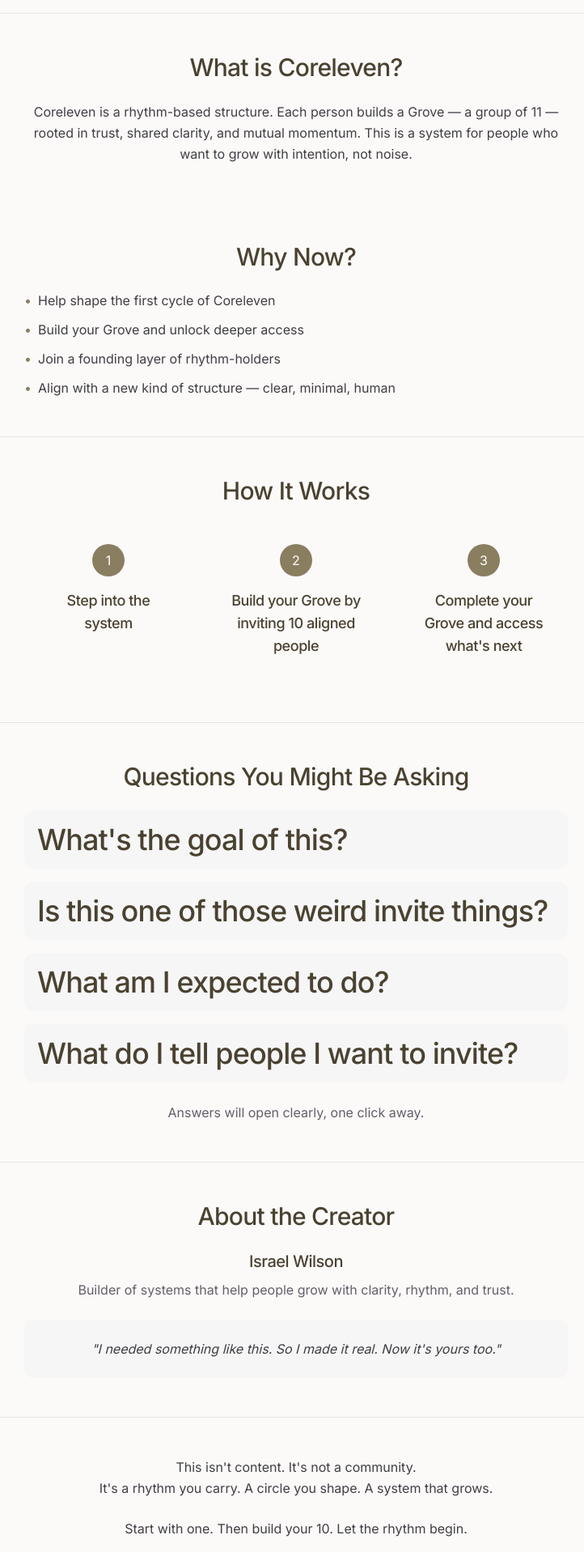
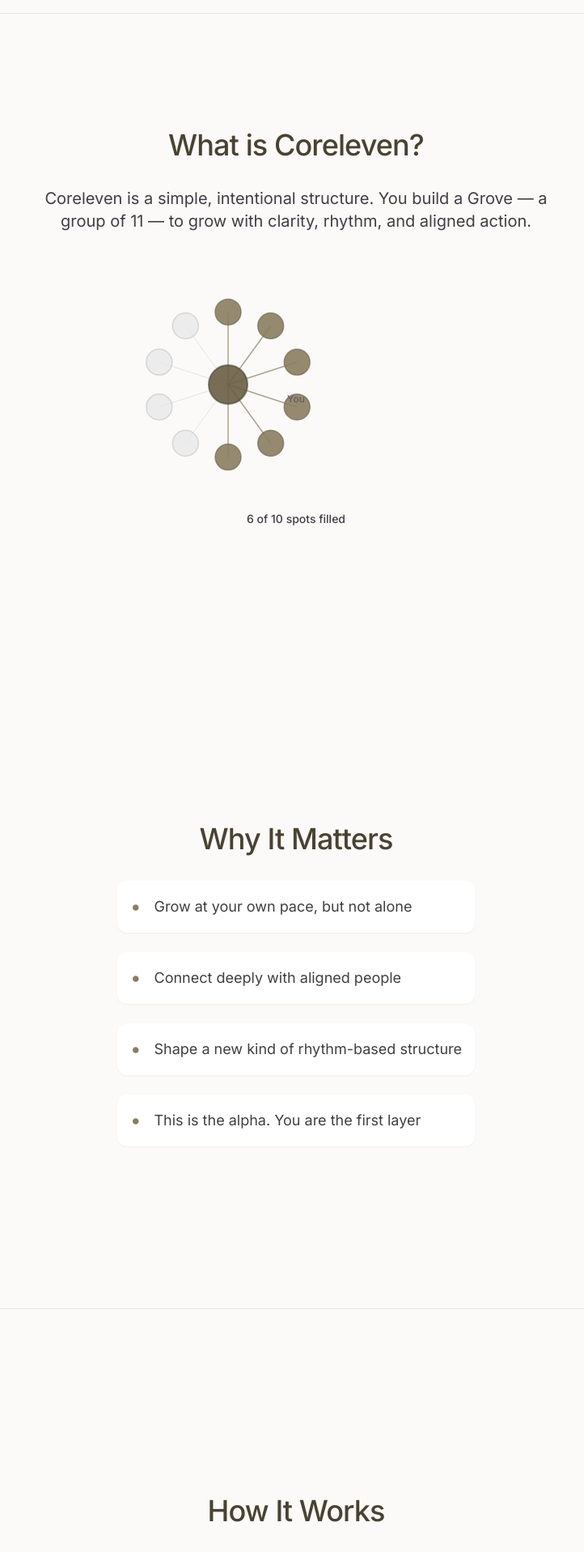
Before and after one commit to ICGNU3/coreleven-v2, a React (Vite) app: page / in a window 1280 px wide. Shown: the part 880-2797 px from the top of the page at 81% size, without its empty margins (274-996 px from the left). Built offline with nearby package versions, Linux system fonts and the light colour scheme.

Commit message:
Implement scroll-based landing page
Create a scroll-driven experience with sections for Coreleven introduction, invitation, and final CTA. Include visual elements and rhythm-based animations.

```diff
--- a/src/pages/Index.tsx
+++ b/src/pages/Index.tsx
@@ -1,173 +1,249 @@
 
-import React from 'react';
+import React, { useEffect, useRef } from 'react';
 import { Link } from 'react-router-dom';
 import { CircleVisual } from '@/components/CircleVisual';
 import { PrimaryButton } from '@/components/PrimaryButton';
 import { NavBar } from '@/components/NavBar';
 import { Footer } from '@/components/Footer';
+import {
+  Accordion,
+  AccordionContent,
+  AccordionItem,
+  AccordionTrigger,
+} from "@/components/ui/accordion";
 
 const Index = () => {
+  const section2Ref = useRef<HTMLElement>(null);
+
+  const scrollToNextSection = () => {
+    section2Ref.current?.scrollIntoView({ behavior: 'smooth' });
+  };
+
   return (
     <div className="min-h-screen flex flex-col">
       <div className="container max-w-5xl mx-auto px-4">
         <NavBar />
 
         <main className="flex-grow">
-          {/* Hero Section */}
-          <section className="py-16 md:py-24 text-center">
-            <h1 className="text-4xl md:text-5xl lg:text-6xl font-medium mb-4 text-earth-800">
+          {/* SECTION 1: Hero Section */}
+          <section className="min-h-screen flex flex-col justify-center items-center py-16 md:py-24">
+            <h1 className="text-4xl md:text-5xl lg:text-6xl font-medium mb-4 text-earth-800 text-center">
               Trust and Believe. Eleven is Enough.
             </h1>
-            <p className="text-xl md:text-2xl mb-10 text-stone-600 max-w-2xl mx-auto">
-              A living system for personal growth built in circles of 11. Start yours today.
+            <p className="text-xl md:text-2xl mb-10 text-stone-600 max-w-2xl mx-auto text-center">
+              A rhythm-based system for personal growth. Start your Grove now.
             </p>
 
             <div className="flex justify-center mb-16">
-              <PrimaryButton size="lg" asChild>
-                <Link to="/start">Begin Building Your Grove</Link>
+              <PrimaryButton size="lg" onClick={scrollToNextSection}>
+                Begin Building My Grove
               </PrimaryButton>
             </div>
 
-            <div className="max-w-md mx-auto">
+            <div className="max-w-md mx-auto animate-pulse">
               <CircleVisual filledCount={4} className="mb-6" />
+            </div>
+            <div className="absolute bottom-10 left-1/2 transform -translate-x-1/2 animate-bounce">
+              <svg width="24" height="24" viewBox="0 0 24 24" fill="none" xmlns="http://www.w3.org/2000/svg">
+                <path d="M12 5V19M12 19L5 12M12 19L19 12" stroke="currentColor" strokeWidth="2" strokeLinecap="round" strokeLinejoin="round"/>
+              </svg>
             </div>
           </section>
 
-          {/* What is Coreleven Section */}
-          <section className="py-12 border-t border-stone-200">
+          {/* SECTION 2: What is Coreleven Section */}
+          <section ref={section2Ref} className="min-h-screen flex flex-col justify-center items-center py-16 md:py-24 border-t border-stone-200">
             <div className="max-w-2xl mx-auto">
-              <h2 className="text-2xl md:text-3xl font-medium mb-6 text-center text-earth-700">
+              <h2 className="text-2xl md:text-3xl lg:text-4xl font-medium mb-8 text-center text-earth-700">
                 What is Coreleven?
               </h2>
 
-              <p className="text-stone-700 text-center">
-                Coreleven is a rhythm-based structure. Each person builds a Grove — a group of 11 — rooted in trust,
-                shared clarity, and mutual momentum. This is a system for people who want to grow with intention, not noise.
+              <p className="text-lg md:text-xl text-stone-700 text-center mb-12">
+                Coreleven is a simple, intentional structure. You build a Grove — a group of 11 — to grow
+                with clarity, rhythm, and aligned action.
               </p>
+
+              <div className="max-w-md mx-auto">
+                <CircleVisual filledCount={6} className="mb-6" />
+              </div>
             </div>
           </section>
 
-          {/* Why Now Section */}
-          <section className="py-12 bg-earth-50 rounded-lg">
+          {/* SECTION 3: Why It Matters */}
+          <section className="min-h-screen flex flex-col justify-center items-center py-16 md:py-24 bg-earth-50 rounded-lg">
             <div className="max-w-2xl mx-auto">
-              <h2 className="text-2xl md:text-3xl font-medium mb-6 text-center text-earth-700">
-                Why Now?
+              <h2 className="text-2xl md:text-3xl lg:text-4xl font-medium mb-8 text-center text-earth-700">
+                Why It Matters
               </h2>
 
-              <ul className="space-y-3 text-stone-700">
-                <li className="flex items-start">
-                  <span className="text-earth-500 mr-2">•</span>
-                  <span>Help shape the first cycle of Coreleven</span>
+              <ul className="space-y-6 text-stone-700 max-w-xl mx-auto">
+                <li className="flex items-center p-4 bg-white rounded-lg shadow-sm transform transition-transform duration-500 hover:scale-102">
+                  <span className="text-earth-500 mr-4 text-2xl">•</span>
+                  <span className="text-lg">Grow at your own pace, but not alone</span>
                 </li>
-                <li className="flex items-start">
-                  <span className="text-earth-500 mr-2">•</span>
-                  <span>Build your Grove and unlock deeper access</span>
+                <li className="flex items-center p-4 bg-white rounded-lg shadow-sm transform transition-transform duration-500 hover:scale-102">
+                  <span className="text-earth-500 mr-4 text-2xl">•</span>
+                  <span className="text-lg">Connect deeply with aligned people</span>
                 </li>
-                <li className="flex items-start">
-                  <span className="text-earth-500 mr-2">•</span>
-                  <span>Join a founding layer of rhythm-holders</span>
+                <li className="flex items-center p-4 bg-white rounded-lg shadow-sm transform transition-transform duration-500 hover:scale-102">
+                  <span className="text-earth-500 mr-4 text-2xl">•</span>
+                  <span className="text-lg">Shape a new kind of rhythm-based structure</span>
                 </li>
-                <li className="flex items-start">
-                  <span className="text-earth-500 mr-2">•</span>
-                  <span>Align with a new kind of structure — clear, minimal, human</span>
+                <li className="flex items-center p-4 bg-white rounded-lg shadow-sm transform transition-transform duration-500 hover:scale-102">
+                  <span className="text-earth-500 mr-4 text-2xl">•</span>
+                  <span className="text-lg">This is the alpha. You are the first layer</span>
                 </li>
               </ul>
             </div>
           </section>
 
-          {/* How It Works Section */}
-          <section className="py-12 border-t border-stone-200">
+          {/* SECTION 4: How It Works */}
+          <section className="min-h-screen flex flex-col justify-center items-center py-16 md:py-24 border-t border-stone-200">
             <div className="max-w-2xl mx-auto">
-              <h2 className="text-2xl md:text-3xl font-medium mb-6 text-center text-earth-700">
+              <h2 className="text-2xl md:text-3xl lg:text-4xl font-medium mb-8 text-center text-earth-700">
                 How It Works
               </h2>
 
-              <div className="grid grid-cols-1 md:grid-cols-3 gap-6 text-center">
-                <div className="p-6 rounded-lg bg-earth-50">
-                  <div className="inline-flex items-center justify-center w-10 h-10 rounded-full bg-earth-500 text-white mb-4">
-                    1
+              <div className="grid grid-cols-1 md:grid-cols-3 gap-8 text-center">
+                <div className="p-6 rounded-lg bg-earth-50 relative group">
+                  <div className="absolute inset-0 bg-earth-500 opacity-0 rounded-lg transform scale-95 group-hover:scale-100 group-hover:opacity-5 transition-all duration-300"></div>
+                  <div className="inline-flex items-center justify-center w-16 h-16 rounded-full bg-earth-500 text-white mb-4 relative">
+                    <span className="text-xl">1</span>
+                    <span className="absolute animate-ripple w-16 h-16 rounded-full"></span>
                   </div>
-                  <h3 className="font-medium text-lg mb-2 text-earth-700">Step into the system</h3>
+                  <h3 className="font-medium text-xl mb-2 text-earth-700">Say yes</h3>
+                  <p className="text-stone-600">Accept the invitation to join Coreleven</p>
                 </div>
 
-                <div className="p-6 rounded-lg bg-earth-50">
-                  <div className="inline-flex items-center justify-center w-10 h-10 rounded-full bg-earth-500 text-white mb-4">
-                    2
+                <div className="p-6 rounded-lg bg-earth-50 relative group">
+                  <div className="absolute inset-0 bg-earth-500 opacity-0 rounded-lg transform scale-95 group-hover:scale-100 group-hover:opacity-5 transition-all duration-300"></div>
+                  <div className="inline-flex items-center justify-center w-16 h-16 rounded-full bg-earth-500 text-white mb-4 relative">
+                    <span className="text-xl">2</span>
+                    <span className="absolute animate-ripple w-16 h-16 rounded-full" style={{ animationDelay: '0.3s' }}></span>
                   </div>
-                  <h3 className="font-medium text-lg mb-2 text-earth-700">Build your Grove by inviting 10 aligned people</h3>
+                  <h3 className="font-medium text-xl mb-2 text-earth-700">Invite 10 people you trust</h3>
+                  <p className="text-stone-600">Build your Grove with intention</p>
                 </div>
 
-                <div className="p-6 rounded-lg bg-earth-50">
-                  <div className="inline-flex items-center justify-center w-10 h-10 rounded-full bg-earth-500 text-white mb-4">
-                    3
+                <div className="p-6 rounded-lg bg-earth-50 relative group">
+                  <div className="absolute inset-0 bg-earth-500 opacity-0 rounded-lg transform scale-95 group-hover:scale-100 group-hover:opacity-5 transition-all duration-300"></div>
+                  <div className="inline-flex items-center justify-center w-16 h-16 rounded-full bg-earth-500 text-white mb-4 relative">
+                    <span className="text-xl">3</span>
+                    <span className="absolute animate-ripple w-16 h-16 rounded-full" style={{ animationDelay: '0.6s' }}></span>
                   </div>
-                  <h3 className="font-medium text-lg mb-2 text-earth-700">Complete your Grove and access what's next</h3>
+                  <h3 className="font-medium text-xl mb-2 text-earth-700">Unlock the next layer</h3>
+                  <p className="text-stone-600">When your Grove is full, new dimensions emerge</p>
                 </div>
               </div>
             </div>
           </section>
 
-          {/* Questions Section */}
-          <section className="py-12 border-t border-stone-200">
-            <div className="max-w-2xl mx-auto">
-              <h2 className="text-2xl md:text-3xl font-medium mb-6 text-center text-earth-700">
+          {/* SECTION 5: FAQs */}
+          <section className="min-h-screen flex flex-col justify-center items-center py-16 md:py-24 border-t border-stone-200">
+            <div className="max-w-2xl mx-auto w-full">
+              <h2 className="text-2xl md:text-3xl lg:text-4xl font-medium mb-8 text-center text-earth-700">
                 Questions You Might Be Asking
               </h2>
 
-              <div className="space-y-4 mb-6">
-                <div className="p-4 bg-stone-100 rounded-lg">
-                  <h3 className="font-medium text-earth-700">What's the goal of this?</h3>
-                </div>
-                <div className="p-4 bg-stone-100 rounded-lg">
-                  <h3 className="font-medium text-earth-700">Is this one of those weird invite things?</h3>
-                </div>
-                <div className="p-4 bg-stone-100 rounded-lg">
-                  <h3 className="font-medium text-earth-700">What am I expected to do?</h3>
-                </div>
-                <div className="p-4 bg-stone-100 rounded-lg">
-                  <h3 className="font-medium text-earth-700">What do I tell people I want to invite?</h3>
-                </div>
-              </div>
+              <Accordion type="single" collapsible className="w-full">
+                <AccordionItem value="item-1">
+                  <AccordionTrigger className="py-4 text-lg font-medium text-earth-700">
+                    What's the goal of Coreleven?
+                  </AccordionTrigger>
+                  <AccordionContent className="text-stone-700 pb-4">
+                    To grow in trusted circles of 11 through rhythm, clarity, and shared purpose.
+                  </AccordionContent>
+                </AccordionItem>
 
-              <p className="text-center text-stone-600">
-                Answers will open clearly, one click away.
-              </p>
+                <AccordionItem value="item-2">
+                  <AccordionTrigger className="py-4 text-lg font-medium text-earth-700">
+                    Is this a pyramid scheme?
+                  </AccordionTrigger>
+                  <AccordionContent className="text-stone-700 pb-4">
+                    No. There's no top or payout. Value flows through aligned action.
+                  </AccordionContent>
+                </AccordionItem>
+
+                <AccordionItem value="item-3">
+                  <AccordionTrigger className="py-4 text-lg font-medium text-earth-700">
+                    What's expected of me?
+                  </AccordionTrigger>
+                  <AccordionContent className="text-stone-700 pb-4">
+                    Build your Grove by inviting 10 people. That's it.
+                  </AccordionContent>
+                </AccordionItem>
+
+                <AccordionItem value="item-4">
+                  <AccordionTrigger className="py-4 text-lg font-medium text-earth-700">
+                    What do I tell people I want to invite?
+                  </AccordionTrigger>
+                  <AccordionContent className="text-stone-700 pb-4">
+                    "I'm building a Grove — 11 people, one rhythm. I want you in mine."
+                  </AccordionContent>
+                </AccordionItem>
+              </Accordion>
             </div>
           </section>
 
-          {/* About the Creator Section */}
-          <section className="py-12 border-t border-stone-200">
+          {/* SECTION 6: About the Founder */}
+          <section className="min-h-screen flex flex-col justify-center items-center py-16 md:py-24 border-t border-stone-200">
             <div className="max-w-2xl mx-auto text-center">
-              <h2 className="text-2xl md:text-3xl font-medium mb-6 text-earth-700">
-                About the Creator
+              <h2 className="text-2xl md:text-3xl lg:text-4xl font-medium mb-8 text-earth-700">
+                About the Founder
               </h2>
 
-              <h3 className="font-medium text-xl mb-2 text-earth-700">Israel Wilson</h3>
-              <p className="text-stone-600 mb-6">
-                Builder of systems that help people grow with clarity, rhythm, and trust.
+              <h3 className="font-medium text-2xl mb-3 text-earth-700">Israel Wilson</h3>
+              <p className="text-stone-600 mb-8 text-lg">
+                I build systems that help people grow with clarity, rhythm, and trust.
+                Coreleven is the structure I needed — so I made it real.
               </p>
 
-              <div className="bg-stone-100 p-6 rounded-lg italic text-stone-700">
-                "I needed something like this. So I made it real. Now it's yours too."
+              <div className="bg-stone-100 p-8 rounded-lg italic text-stone-700 relative">
+                <div className="absolute -top-4 left-1/2 transform -translate-x-1/2 text-4xl text-earth-300">"</div>
+                <p className="text-lg">
+                  I needed something like this. So I made it real. Now it's yours too.
+                </p>
+                <div className="absolute -bottom-4 left-1/2 transform -translate-x-1/2 text-4xl text-earth-300">"</div>
               </div>
             </div>
           </section>
 
-          {/* Final Invitation Section */}
-          <section className="py-12 text-center border-t border-stone-200">
+          {/* SECTION 7: Final CTA */}
+          <section className="min-h-screen flex flex-col justify-center items-center py-16 md:py-24 text-center border-t border-stone-200">
             <div className="max-w-2xl mx-auto">
-              <p className="text-stone-700 mb-6">
-                This isn't content. It's not a community.<br />
-                It's a rhythm you carry. A circle you shape. A system that grows.
+              <h2 className="text-2xl md:text-3xl lg:text-4xl font-medium mb-6 text-earth-700">
+                Ready to Begin?
+              </h2>
+
+              <p className="text-lg text-stone-700 mb-10">
+                This is the first door. You've seen the rhythm. You know if this is for you.
               </p>
 
-              <p className="text-stone-700 mb-8">
-                Start with one. Then build your 10. Let the rhythm begin.
-              </p>
+              <div className="flex flex-col items-center">
+                <div className="relative mb-12">
+                  <CircleVisual filledCount={0} />
+                  <div className="absolute inset-0 flex items-center justify-center">
+                    <div className="text-center">
+                      <div className="text-earth-700 font-medium">Your Grove</div>
+                      <div className="text-sm text-stone-500">Starts with you</div>
+                    </div>
+                  </div>
+                </div>
 
-              <PrimaryButton size="lg" asChild>
-                <Link to="/start">Begin Now</Link>
-              </PrimaryButton>
+                <p className="text-stone-700 italic mb-8">
+                  This isn't content. It's not a community.<br />
+                  It's a rhythm you carry. A circle you shape. A system that grows.
+                </p>
+
+                <PrimaryButton size="lg" asChild>
+                  <a href="https://whop.com/" target="_blank" rel="noopener noreferrer">
+                    Complete My Entry
+                  </a>
+                </PrimaryButton>
+
+                <p className="text-sm text-stone-500 mt-4">
+                  A one-time payment of $11.11 secures your position.
+                </p>
+              </div>
             </div>
           </section>
         </main>
```
